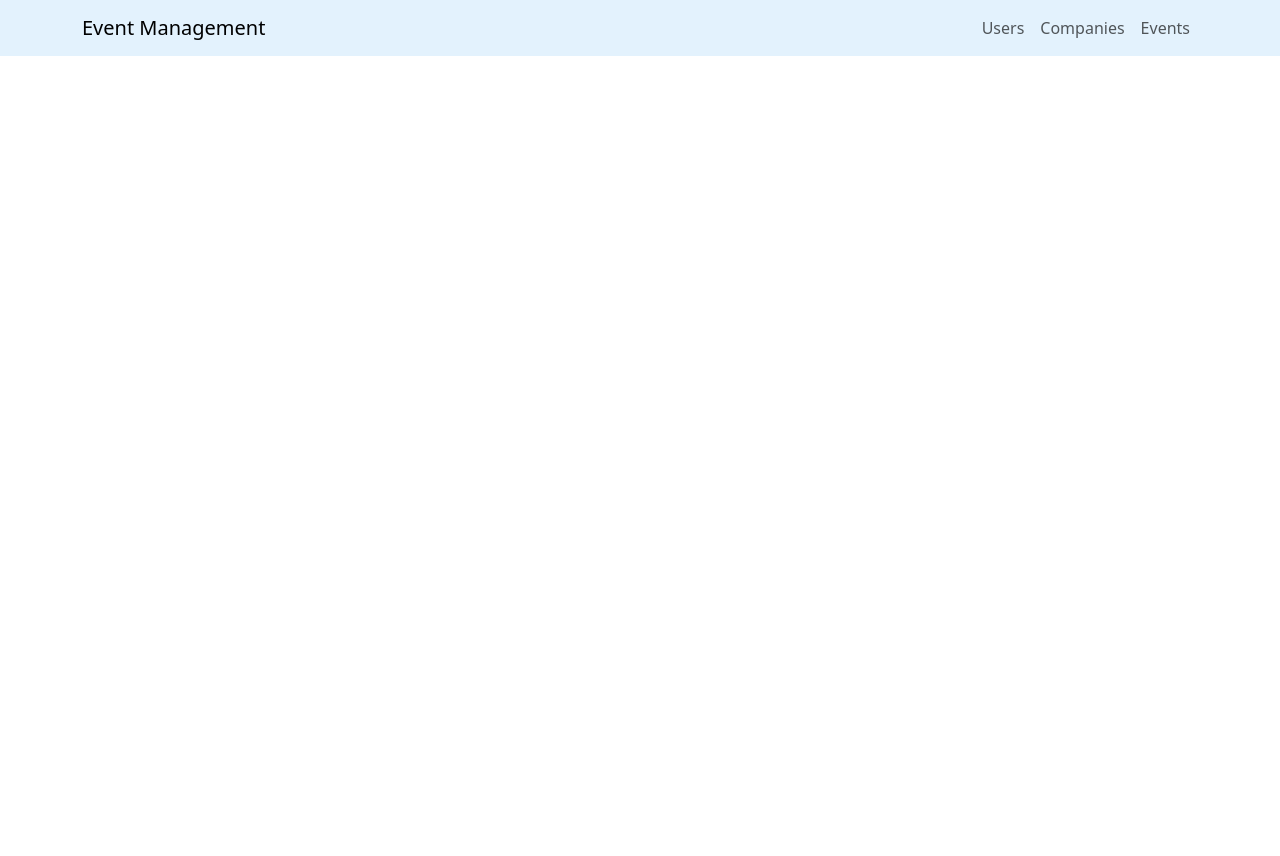
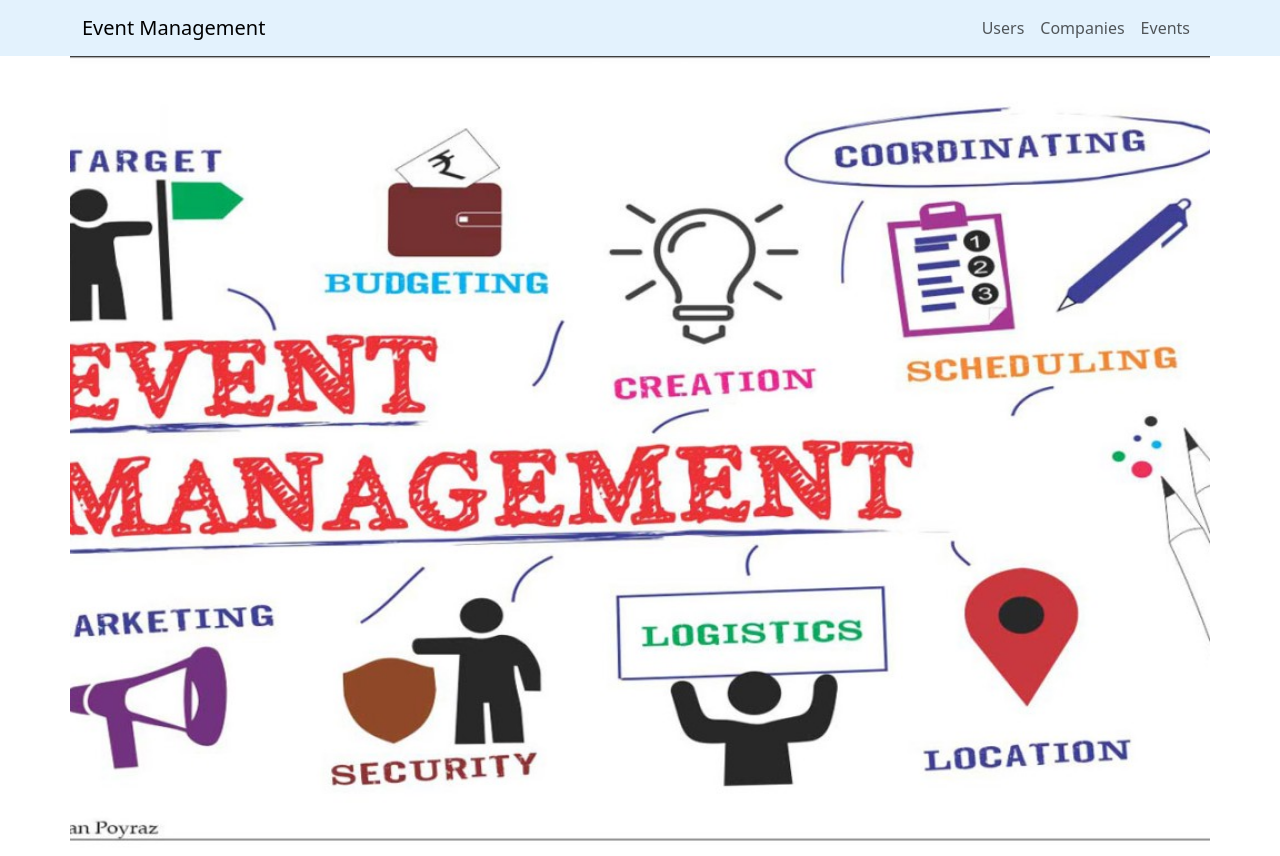
Before and after one commit to manevam/IKT-EV, a React (Create React App) app in the folder frontend/: page / in a window 1280 px wide. Before the commit the page ends 800 px from the top, so only its background shows below. Built offline with nearby package versions, Linux system fonts and the light colour scheme; no server answers.

Commit message:
landing page

```diff
--- a/frontend/src/components/App/App.css
+++ b/frontend/src/components/App/App.css
@@ -1,3 +1,15 @@
+.landing-page {
+  background-image: url('../../1692193299886.jpg'); /* Path to your image */
+  background-size: cover;
+  background-position: center;
+  height: 100vh;
+  display: flex;
+  justify-content: center;
+  align-items: center;
+  color: white;
+  text-align: center;
+  font-size: 24px;
+}
 .App {
   text-align: center;
 }
--- a/frontend/src/components/App/App.js
+++ b/frontend/src/components/App/App.js
@@ -17,6 +17,7 @@ import GetAllCoordinators from "../Events/getAllCoordinators/getAllCoordinators"
 import EventsPerCompany from "../Events/EventsPerCompany/eventsPerCompany";
 import Attendance from "../Events/EventAttendance/attendance";
 import EventAdd from "../Events/EventAdd/eventAdd";
+import img from "../../1692193299886.jpg"
 
 class App extends Component {
 
@@ -35,7 +36,7 @@ class App extends Component {
       <Router>
         <Header />
         <main>
-          <div className="container">
+          <div className="container landing-page">
             <Routes>
               <Route path={"/users/add"} element={<UserAdd userAdd={this.state.users} onAddUser={this.addUser} companies={this.state.companies} />} />
               <Route path={"/users"} element={<Users users={this.state.users} />} />
--- a/frontend/src/components/Header/header.js
+++ b/frontend/src/components/Header/header.js
@@ -4,7 +4,6 @@ import { Link } from "react-router-dom";
 const header = (props) => {
     return (
         <header>
-            <div className="landing-page">
             <nav className="navbar navbar-expand-md navbar-fixed" style={{ backgroundColor: "#e3f2fd" }}>
                 <div className="container">
                     <a className="navbar-brand" href="/">Event Management</a>
@@ -27,7 +26,6 @@ const header = (props) => {
                     </div>
                 </div>
             </nav>
-            </div>
         </header>
     )
 }
```
Also changed, not shown: frontend/src/components/Header/header.css (deleted, +0 -12 lines), frontend/src/1692193299886.jpg (renamed from frontend/src/components/Header/1692193299886.jpg).
